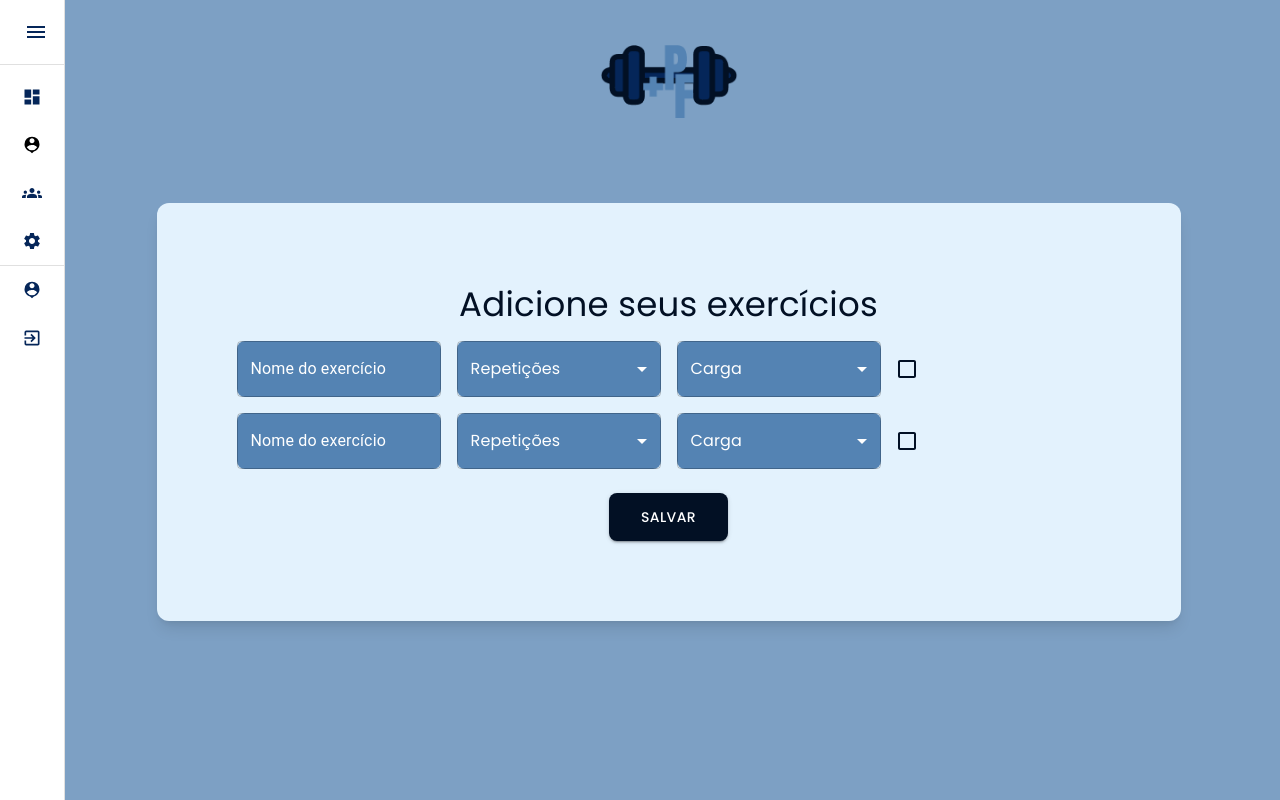
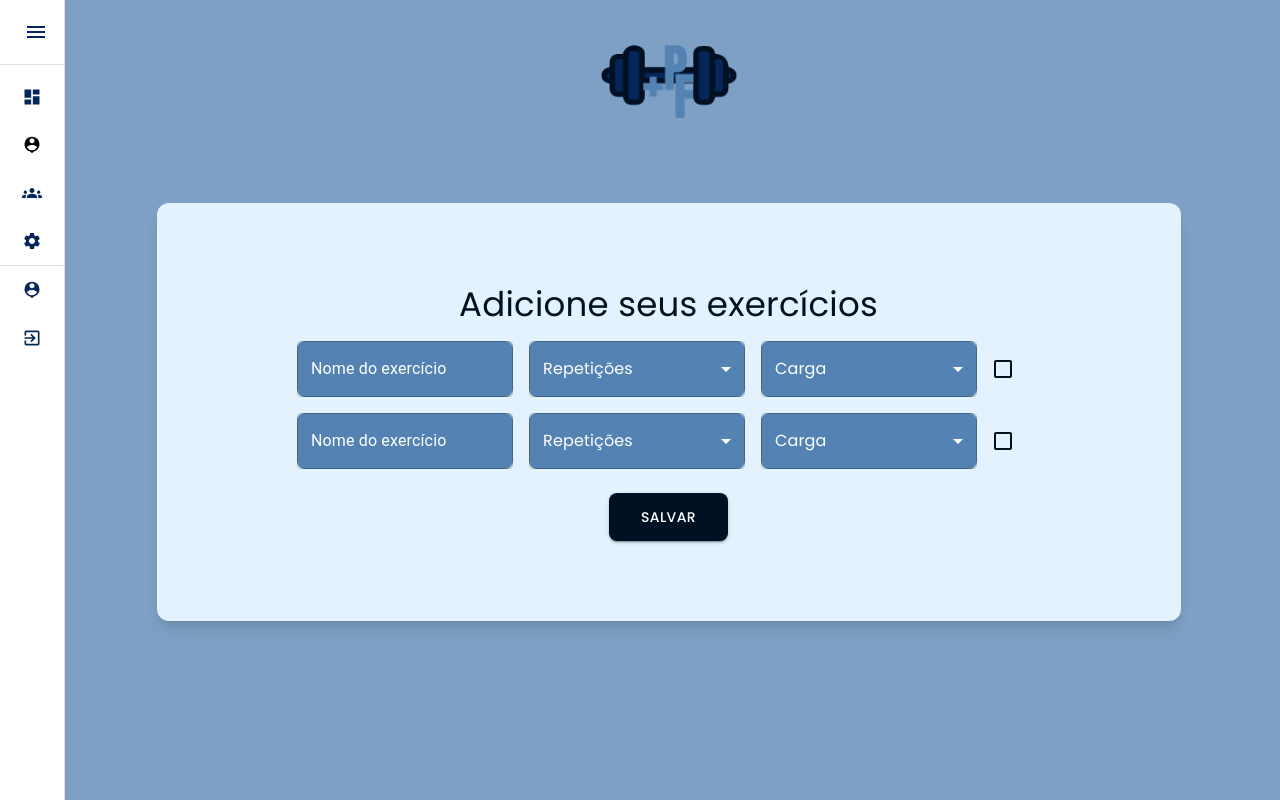
Before and after one commit to AngeloArtur/MaisPraFitness, a React (Vite) app: page / in a window 1280 px wide. Built offline with nearby package versions, Linux system fonts and the light colour scheme.

Commit message:
Alinhando dropdowns

```diff
--- a/src/pages/EditarTreino/EditarTreino.jsx
+++ b/src/pages/EditarTreino/EditarTreino.jsx
@@ -56,15 +56,16 @@ export default function ExerciseForm() {
       <Box className="bg-[#E3F2FD] rounded-xl p-20 shadow-lg w-full max-w-5xl">
         <Typography
           variant="h4"
-          className="font-bold text-base md:text-xl text-[#021024] text-center mb-8"
-          sx={{ fontFamily: 'Poppins, sans-serif' }} // Aplicando fonte Poppins
+          className="font-bold text-base md:text-xl text-[#021024] text-center mb-8 mt-[-80px]"
+          sx={{ fontFamily: 'Poppins, sans-serif' }}
         >
           Adicione seus exercícios
         </Typography>
 
         {[0, 1].map((index) => (
-          <Box key={index} className="grid grid-cols-4 gap-4 items-center mt-4">
+          <Box key={index} className="flex flex-col md:flex-row items-center justify-center gap-4 mt-4">
             {/* Nome do exercício */}
+            <Box className="w-full md:w-1/4">
               <TextField
                 label="Nome do exercício"
                 variant="outlined"
@@ -76,19 +77,22 @@ export default function ExerciseForm() {
                   setExerciseNames(updatedNames);
                 }}
                 sx={{
-                fontFamily: 'Poppins, sans-serif', // Fonte Poppins nos inputs
+                  fontFamily: 'Poppins, sans-serif',
                   "& .MuiInputBase-input": {
-                  color: "white", // Cor do texto dentro do input
+                    color: "white",
+                    textAlign: "center",
                   },
                   "& .MuiInputLabel-root": {
-                  color: "white", // Cor da label
+                    color: "white",
                   },
                   backgroundColor: "#5483B3",
                   borderRadius: "8px",
                 }}
               />
+            </Box>
 
             {/* Dropdown de Repetições */}
+            <Box className="w-full md:w-1/4">
               <FormControl fullWidth sx={{ backgroundColor: "#5483B3", borderRadius: "8px" }}>
                 <InputLabel id={`reps-label-${index}`} sx={{ color: "white", fontFamily: 'Poppins, sans-serif' }}>
                   Repetições
@@ -100,12 +104,13 @@ export default function ExerciseForm() {
                   label="Repetições"
                   sx={{
                     color: "white",
-                  fontFamily: 'Poppins, sans-serif', // Fonte Poppins no dropdown
+                    fontFamily: 'Poppins, sans-serif',
+                    textAlign: "center",
+                    "& .MuiSelect-select": {
+                      textAlign: "center",
+                    },
                     "& .MuiSelect-icon": {
-                    color: "white", // Cor do ícone
-                  },
-                  "& .MuiMenuItem-root": {
-                    color: "white", // Cor dos itens do menu
+                      color: "white",
                     },
                   }}
                 >
@@ -114,8 +119,10 @@ export default function ExerciseForm() {
                   <MenuItem value={15}>15</MenuItem>
                 </Select>
               </FormControl>
+            </Box>
 
             {/* Dropdown de Carga */}
+            <Box className="w-full md:w-1/4">
               <FormControl fullWidth sx={{ backgroundColor: "#5483B3", borderRadius: "8px" }}>
                 <InputLabel id={`load-label-${index}`} sx={{ color: "white", fontFamily: 'Poppins, sans-serif' }}>
                   Carga
@@ -127,12 +134,13 @@ export default function ExerciseForm() {
                   label="Carga"
                   sx={{
                     color: "white",
-                  fontFamily: 'Poppins, sans-serif', // Fonte Poppins no dropdown
+                    fontFamily: 'Poppins, sans-serif',
+                    textAlign: "center",
+                    "& .MuiSelect-select": {
+                      textAlign: "center",
+                    },
                     "& .MuiSelect-icon": {
-                    color: "white", // Cor do ícone
-                  },
-                  "& .MuiMenuItem-root": {
-                    color: "white", // Cor dos itens do menu
+                      color: "white",
                     },
                   }}
                 >
@@ -141,8 +149,10 @@ export default function ExerciseForm() {
                   <MenuItem value="15kg">15kg</MenuItem>
                 </Select>
               </FormControl>
+            </Box>
 
             {/* Checkbox de Concluído */}
+            <Box className="w-full md:w-auto flex justify-center">
               <FormControlLabel
                 control={
                   <Checkbox
@@ -159,6 +169,7 @@ export default function ExerciseForm() {
                 label=""
               />
             </Box>
+          </Box>
         ))}
 
         <Box className="flex justify-center mt-6">
@@ -171,7 +182,7 @@ export default function ExerciseForm() {
               padding: "12px 32px",
               borderRadius: "8px",
               fontSize: "14px",
-              fontFamily: 'Poppins, sans-serif', // Fonte Poppins no botão
+              fontFamily: 'Poppins, sans-serif',
               "&:hover": {
                 backgroundColor: "#021024",
               },
```
Lines whose indentation alone changed are shown as unchanged.
